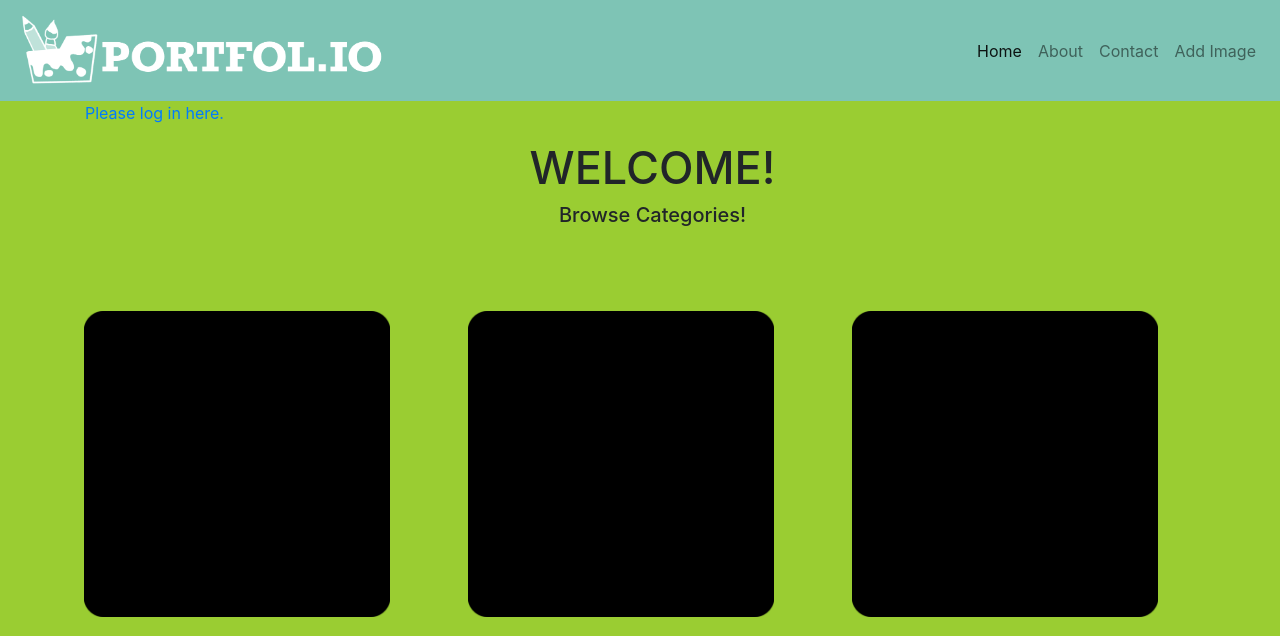
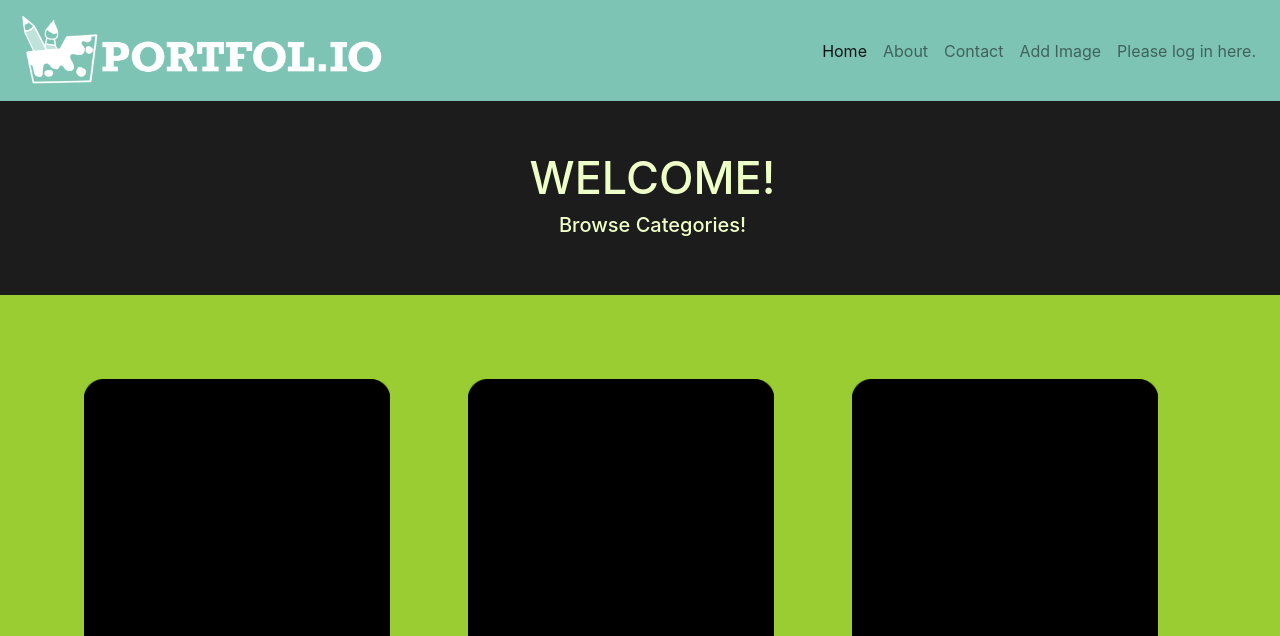
Before and after one commit to Rayliable/portfolio-site-IMD2900, a Django app: page / in a window 1280 px wide. Shown: the top 636 px of the page. Run offline with Django 4.2, Linux system fonts and the light colour scheme; some libraries are stand-ins or nearby versions.

Commit message:
Progress on fixing CSS

```diff
--- a/home/static/style/homeStyle.css
+++ b/home/static/style/homeStyle.css
@@ -1,9 +1,5 @@
 body {
     background-color: YellowGreen;
-}
-
-h1 {
-    color: navy;
 }
 
 .categories {
@@ -25,6 +21,8 @@ h1 {
     height: auto;
 }
 
-homeWelcome {
-    background-color: black;
+.homeWelcome {
+    background-color: #1c1c1c;
+    padding: 50px;
+    color: #efffc8
 }
--- a/templates/home.html
+++ b/templates/home.html
@@ -5,14 +5,6 @@
 {% endblock %}
 
 {% block content %}
-    <div class="container">
-           {% if user.is_authenticated %}
-              Signed in!
-           {% else %}
-               <p><a href="/login">Please log in here.</a></p>
-           {% endif %}
-
-    </div>
     <script src="https://code.jquery.com/jquery-3.3.1.slim.min.js"></script>
     <script src="https://stackpath.bootstrapcdn.com/bootstrap/4.3.1/js/bootstrap.bundle.min.js" ></script>
 
--- a/templates/nav-bar.html
+++ b/templates/nav-bar.html
@@ -34,6 +34,13 @@
           <li class="nav-item">
             <a class="nav-link" href="/upload_view"> Add Image </a>
           </li>
+            <li class="nav-item">
+                {% if user.is_authenticated %}
+                    <a class="nav-link"> Signed in!</a>
+                {% else %}
+                    <a class="nav-link" href="/login">Please log in here.</a>
+                {% endif %}
+            </li>
         </ul>
       </div>
     </nav>
```
Also changed, not shown: db.sqlite3.
